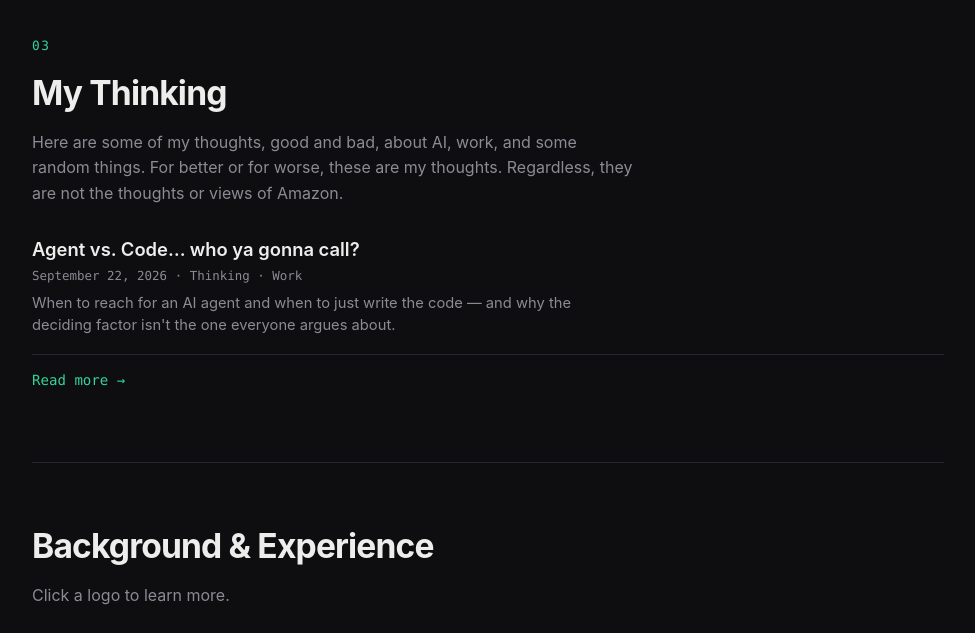
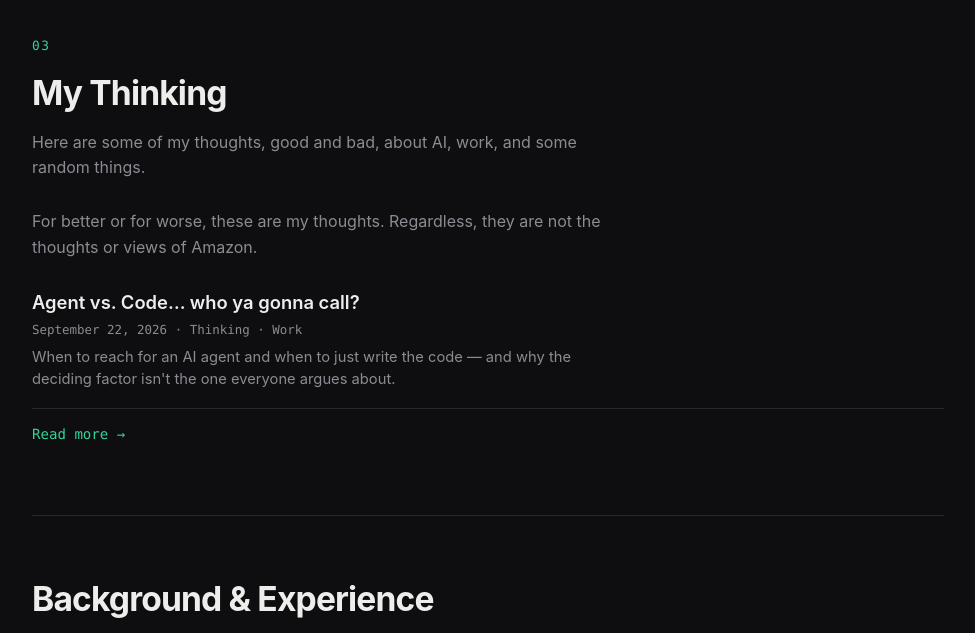
Before and after one commit to rcbowlin1/rcbowlin1.github.io, an Eleventy site: page src/index.njk in a window 1280 px wide. Shown: the part 1740-2373 px from the top of the page, without its empty margins (152-1127 px from the left). Built offline with nearby package versions, Linux system fonts and the light colour scheme; Eleventy itself is replaced by a stand-in of ours; files that its build step writes are made by us from their sources.

Commit message:
Home: split My Thinking subhead into two paragraphs

```diff
--- a/src/index.njk
+++ b/src/index.njk
@@ -55,7 +55,8 @@ layout: base.njk
 
 <section class="teasers">
   <h2>My Thinking</h2>
-  <p class="section-note">Here are some of my thoughts, good and bad, about AI, work, and some random things. For better or for worse, these are my thoughts. Regardless, they are not the thoughts or views of Amazon.</p>
+  <p class="section-note">Here are some of my thoughts, good and bad, about AI, work, and some random things.</p>
+  <p class="section-note">For better or for worse, these are my thoughts. Regardless, they are not the thoughts or views of Amazon.</p>
   <ul class="post-index">
     {%- for post in collections.posts | reverse %}
     {%- if loop.index <= 2 %}
```
